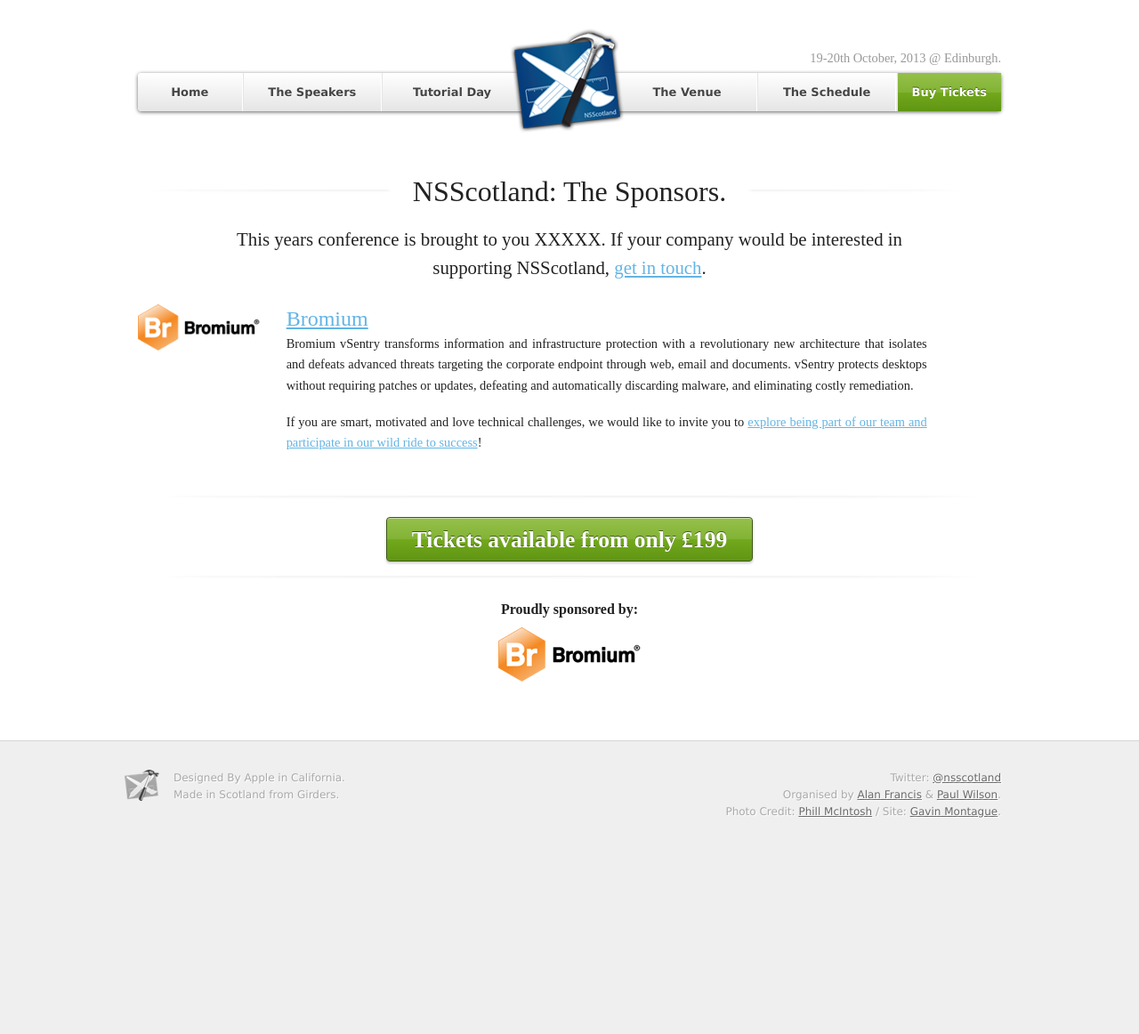
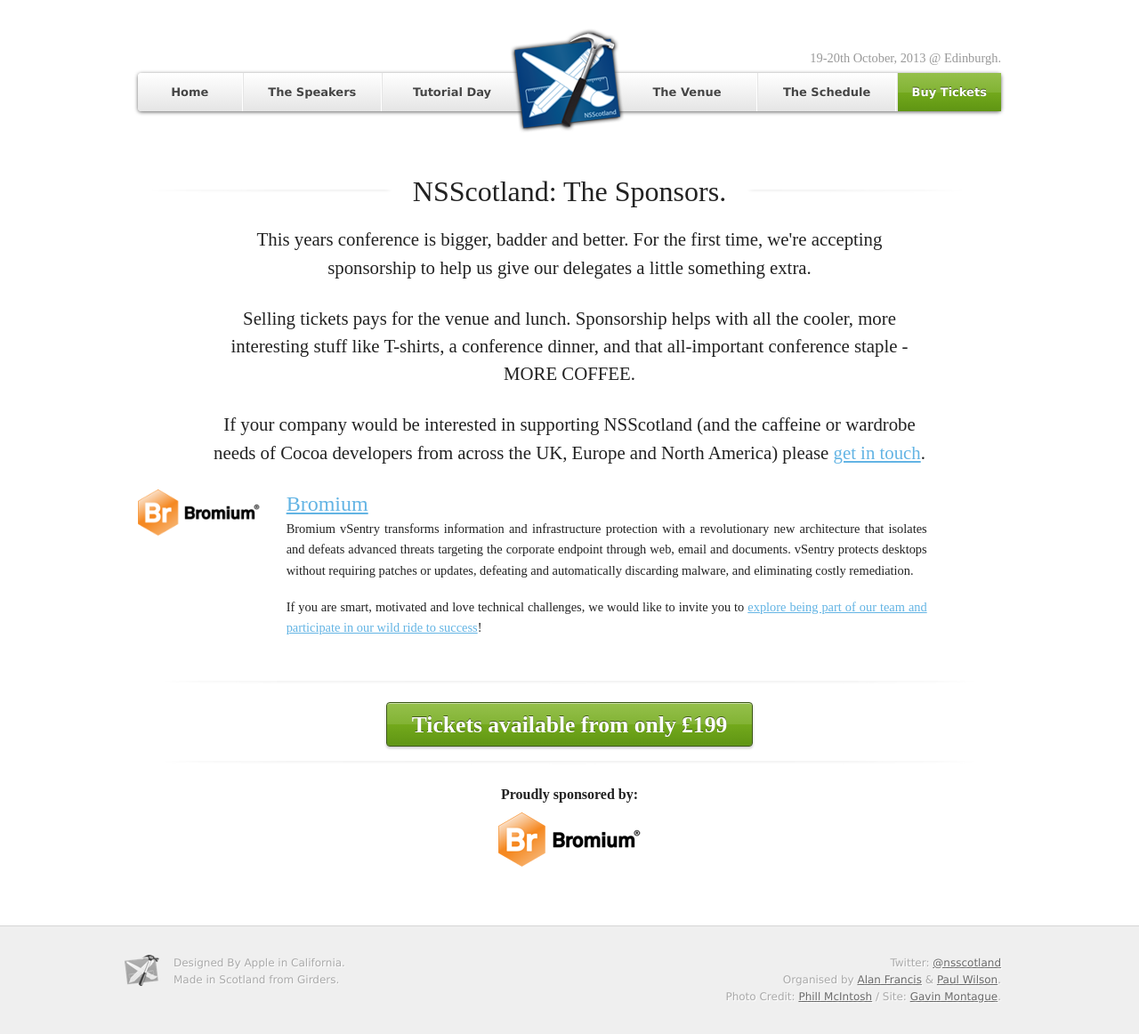
Before and after one commit to acf/nsscotland, a Jekyll site: the page built from sponsors.html, in a window 1280 px wide. Shown: the whole page at 89% size. Built offline with Jekyll 4.4.1, drawn with Linux system fonts in a browser that asks for light colours; before the commit the page ends 954 px from its top, so only the background shows below that.

Commit message:
Sponsorship blurb

```diff
--- a/sponsors.html
+++ b/sponsors.html
@@ -7,8 +7,9 @@
       <h2 class="with-divider"><span>NSScotland: The Sponsors.</span></h2>
     </div>
     <div class="large-10 columns strap-text large-centered">
-      <p>This years conference is brought to you XXXXX. If your company would be interested in supporting
-      NSScotland, <a href="mailto:sponsorship@nsscotland.com">get in touch</a>.</p>
+      <p>This years conference is bigger, badder and better.  For the first time, we're accepting sponsorship to help us give our delegates a little something extra.</p>
+      <p>Selling tickets pays for the venue and lunch.  Sponsorship helps with all the cooler, more interesting stuff like T-shirts, a conference dinner, and that all-important conference staple - MORE COFFEE.</p>
+      <p>If your company would be interested in supporting NSScotland (and the caffeine or wardrobe needs of Cocoa developers from across the UK, Europe and North America) please  <a href="mailto:sponsorship@nsscotland.com">get in touch</a>.</p>
     </div>
   </div>
 
```
